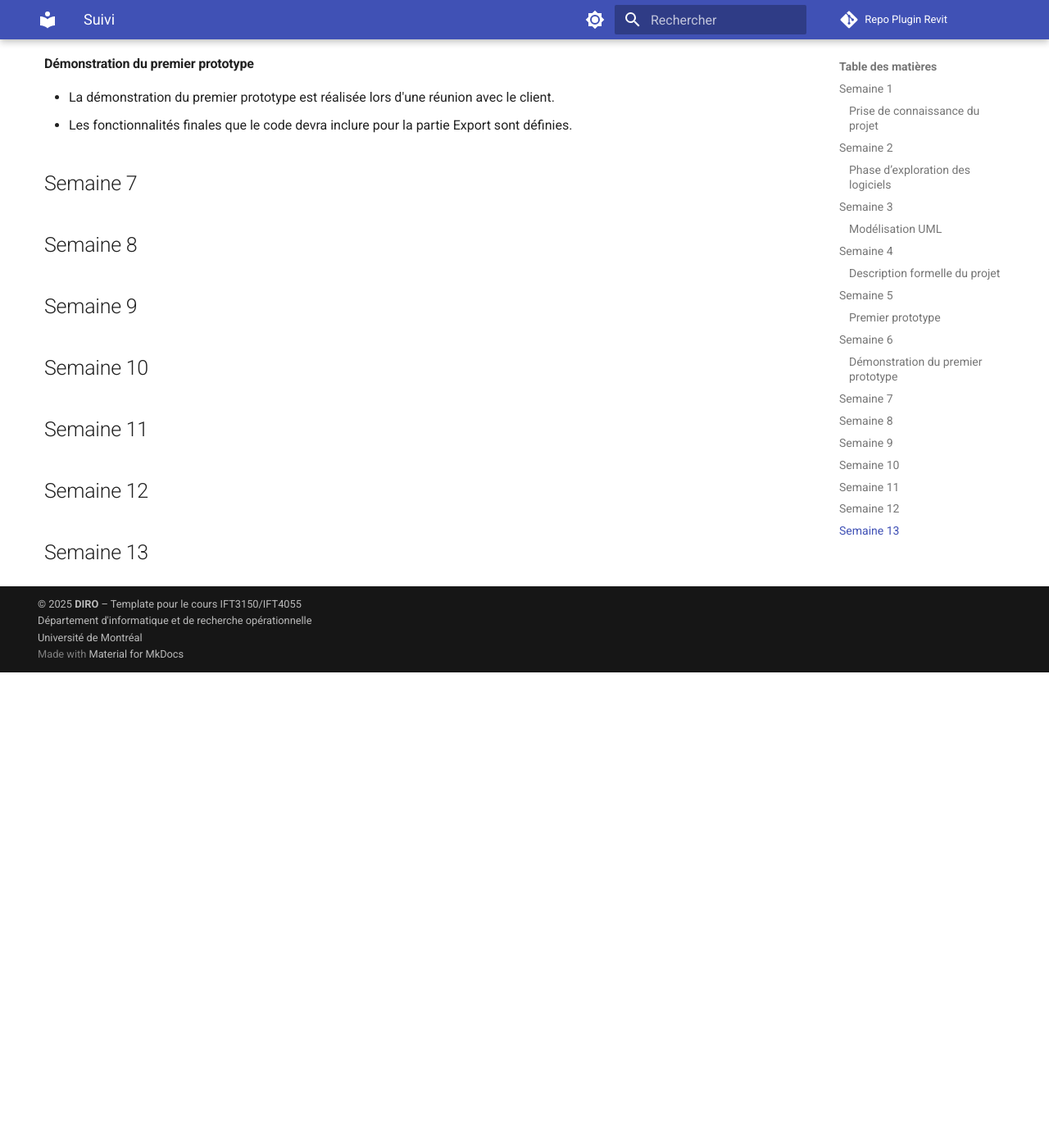
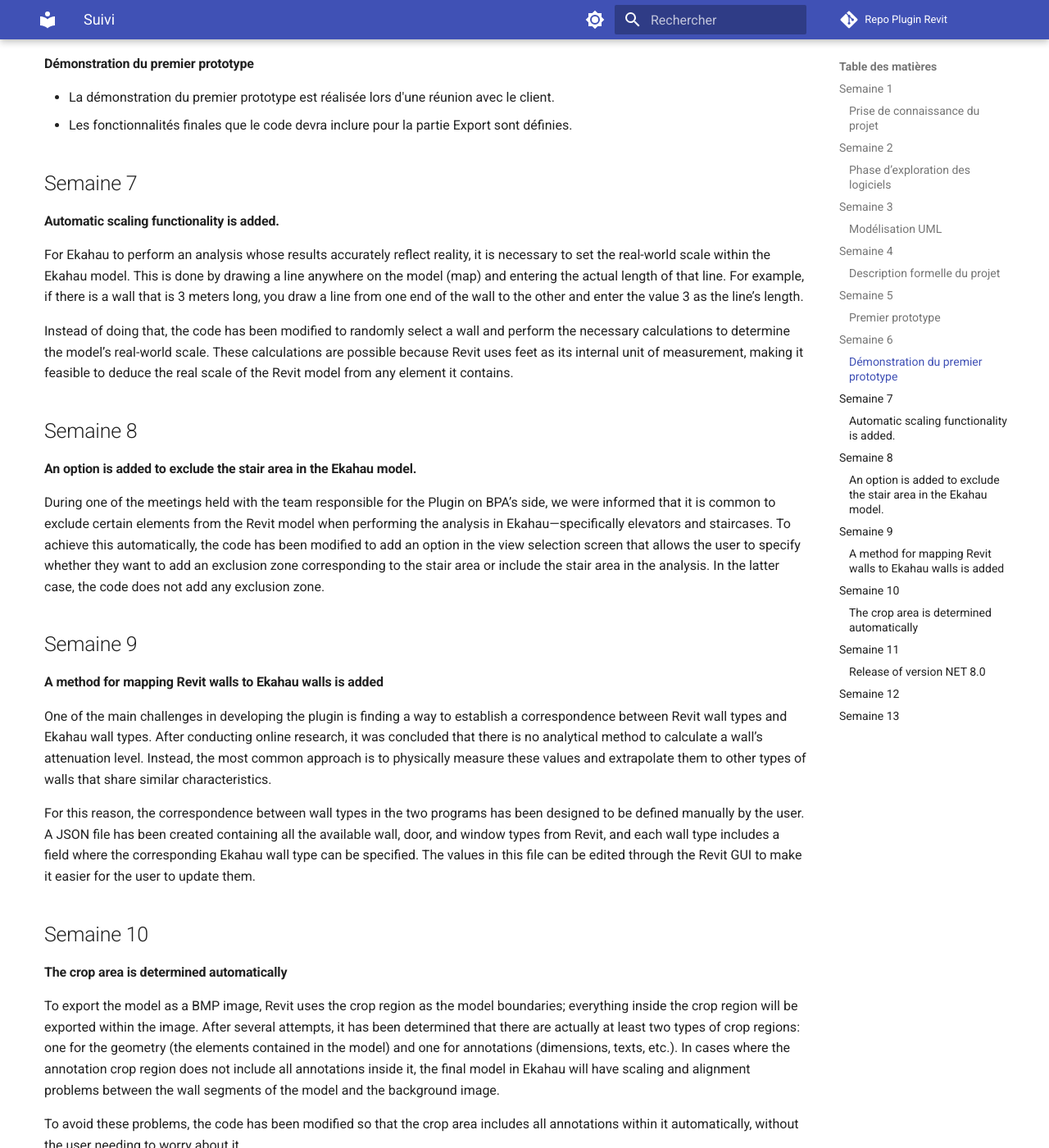
Before and after one commit to protolabo/plugin-revit, an MkDocs documentation site: the page built from docs/suivi.md, in a window 1280 px wide and 1400 px high, scrolled down 1480 px. Shown: the whole window at 82% size. Built offline with MkDocs 1.6.1 and Material for MkDocs 9.7.7, drawn with Linux system fonts in a browser that asks for light colours; comment, search, counter and statistics services are not loaded; before the commit the page ends 2300 px from its top, so only the background shows below that; some of the changed text lies outside the part shown.

Commit message:
update in the Suivi section of the website
the Code section is renamed to Docs

```diff
--- a/docs/suivi.md
+++ b/docs/suivi.md
@@ -43,7 +43,9 @@
 
 #### Description formelle du projet
 
-Après s’être réuni avec l’équipe de travail de BPA et s’être familiarisé avec les outils Revit et Ekahau, il est désormais possible de définir formellement le projet et sa portée. Cela permet également de mieux comprendre les exigences du client ainsi que de déterminer la méthodologie à suivre pour le développement du plugin.
+Après s’être réuni avec l’équipe de travail de BPA et s’être familiarisé avec les outils Revit et Ekahau,
+il est désormais possible de définir formellement le projet et sa portée. Cela permet également de mieux
+comprendre les exigences du client ainsi que de déterminer la méthodologie à suivre pour le développement du plugin.
 
 
 ## Semaine 5
@@ -59,13 +61,51 @@ Après s’être réuni avec l’équipe de travail de BPA et s’être familiar
 
 ## Semaine 7
 
+#### Automatic scaling functionality is added.
+For Ekahau to perform an analysis whose results accurately reflect reality, it is necessary to set the real-world scale within the Ekahau model.
+This is done by drawing a line anywhere on the model (map) and entering the actual length of that line.
+For example, if there is a wall that is 3 meters long, you draw a line from one end of the wall to the other and enter the value 3 as the line’s length.
+
+Instead of doing that, the code has been modified to randomly select a wall and perform the necessary calculations to determine the model’s real-world scale.
+These calculations are possible because Revit uses feet as its internal unit of measurement, making it feasible to deduce the real scale of the Revit model
+from any element it contains.
+
 ## Semaine 8
+
+#### An option is added to exclude the stair area in the Ekahau model.
+During one of the meetings held with the team responsible for the Plugin on BPA’s side, we were informed that it is common to exclude certain elements
+from the Revit model when performing the analysis in Ekahau—specifically elevators and staircases. To achieve this automatically,
+the code has been modified to add an option in the view selection screen that allows the user to specify whether they want to add an exclusion
+zone corresponding to the stair area or include the stair area in the analysis. In the latter case, the code does not add any exclusion zone.
 
 ## Semaine 9
 
+#### A method for mapping Revit walls to Ekahau walls is added
+One of the main challenges in developing the plugin is finding a way to establish a correspondence between Revit wall types and Ekahau wall types.
+After conducting online research, it was concluded that there is no analytical method to calculate a wall’s attenuation level. Instead,
+the most common approach is to physically measure these values and extrapolate them to other types of walls that share similar characteristics.
+
+For this reason, the correspondence between wall types in the two programs has been designed to be defined manually by the user.
+A JSON file has been created containing all the available wall, door, and window types from Revit, and each wall type includes
+a field where the corresponding Ekahau wall type can be specified. The values in this file can be edited through the Revit GUI
+to make it easier for the user to update them.
+
 ## Semaine 10
 
+#### The crop area is determined automatically
+To export the model as a BMP image, Revit uses the crop region as the model boundaries; everything inside the crop region will be exported within the image.
+After several attempts, it has been determined that there are actually at least two types of crop regions: one for the geometry (the elements contained in the model)
+and one for annotations (dimensions, texts, etc.). In cases where the annotation crop region does not include all annotations inside it, the final model in Ekahau
+will have scaling and alignment problems between the wall segments of the model and the background image.
+
+To avoid these problems, the code has been modified so that the crop area includes all annotations within it automatically, without the user needing to worry about it.
+
 ## Semaine 11
+
+#### Release of version NET 8.0
+Starting with the 2025 version, Revit uses .NET version 8.0. Since the BPA development team uses different versions of Revit — including versions
+before and after 2025 — it is necessary to develop a .NET 8.0 version of the plugin. This week, the code using .NET 8.0 with the same functionalities as the
+.NET 4.8 version is released
 
 ## Semaine 12
 
--- a/mkdocs.yml
+++ b/mkdocs.yml
@@ -80,5 +80,5 @@ nav:
   - Conception: conception.md
   - Tests & Évaluation: evaluation.md
   - Résultats: results.md
-  - Code: code.md
+  - Docs: docs.md
   - References: references.md
```
Also changed, not shown: docs/docs.md (renamed from docs/code.md).
